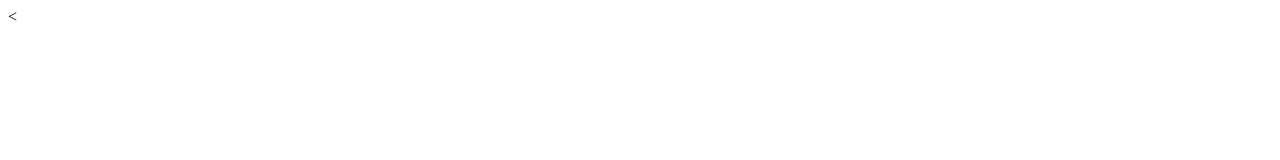
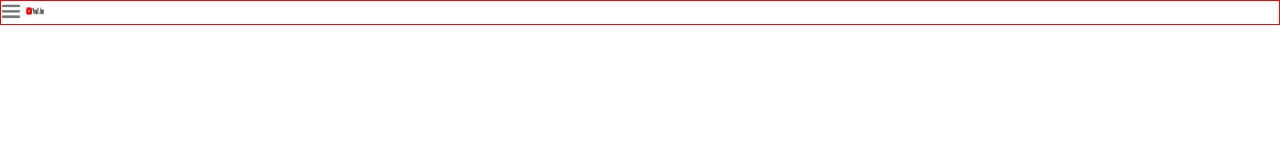
Before and after one commit to totalbabe13/youtoob, a plain HTML site: page index.html in a window 1280 px wide. Drawn offline with Linux system fonts and the light colour scheme.

Commit message:
added CSS reset and building the header

```diff
--- /dev/null
+++ b/assets/main.css
@@ -0,0 +1,66 @@
+/* http://meyerweb.com/eric/tools/css/reset/
+   v2.0 | 20110126
+   License: none (public domain)
+*/
+
+html, body, div, span, applet, object, iframe,
+h1, h2, h3, h4, h5, h6, p, blockquote, pre,
+a, abbr, acronym, address, big, cite, code,
+del, dfn, em, img, ins, kbd, q, s, samp,
+small, strike, strong, sub, sup, tt, var,
+b, u, i, center,
+dl, dt, dd, ol, ul, li,
+fieldset, form, label, legend,
+table, caption, tbody, tfoot, thead, tr, th, td,
+article, aside, canvas, details, embed,
+figure, figcaption, footer, header, hgroup,
+menu, nav, output, ruby, section, summary,
+time, mark, audio, video {
+margin: 0;
+padding: 0;
+border: 0;
+font-size: 100%;
+font: inherit;
+vertical-align: baseline;
+}
+/* HTML5 display-role reset for older browsers */
+article, aside, details, figcaption, figure,
+footer, header, hgroup, menu, nav, section {
+display: block;
+}
+body {
+line-height: 1;
+}
+ol, ul {
+list-style: none;
+}
+blockquote, q {
+quotes: none;
+}
+blockquote:before, blockquote:after,
+q:before, q:after {
+content: '';
+content: none;
+}
+table {
+border-collapse: collapse;
+border-spacing: 0;
+}
+header {
+  border: 1px solid red;
+}
+
+figure {
+  display: inline;
+}
+
+#menuicon {
+  display: inline;
+  height: 20px;
+  width: 20px;
+}
+#youtooblogo {
+  display: inline;
+  height: 20px;
+  width: 20px;
+}
--- a/index.html
+++ b/index.html
@@ -1,10 +1,15 @@
-<<!DOCTYPE html>
+<!DOCTYPE html>
 <html lang="en" dir="ltr">
   <head>
     <meta charset="utf-8">
+    <link rel="stylesheet" href="assets/main.css">
     <title>Youtoob</title>
   </head>
   <body>
+    <header>
+         <img id="menuicon" src="assets/images/hamburger_menu.png">
+         <img id="youtooblogo" src="assets/images/youtoob.jpg">
+    </header>
 
   </body>
 </html>
```
Also changed, not shown: assets/images/hamburger_menu.png (added), assets/images/youtoob.jpg (added), assets/images/youtube_logo.png (added), 2 other files.
